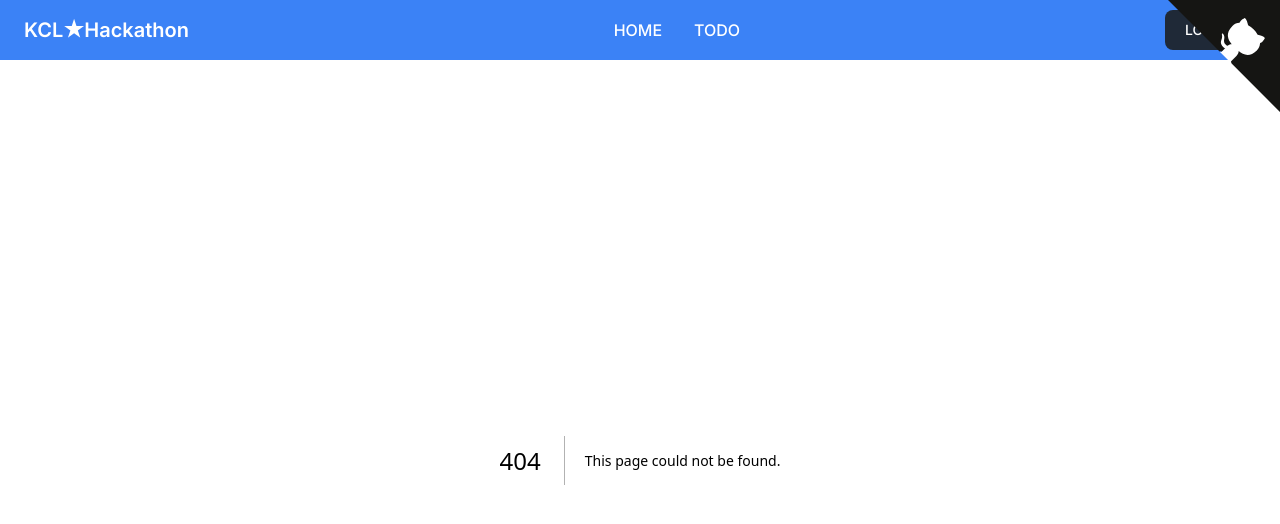
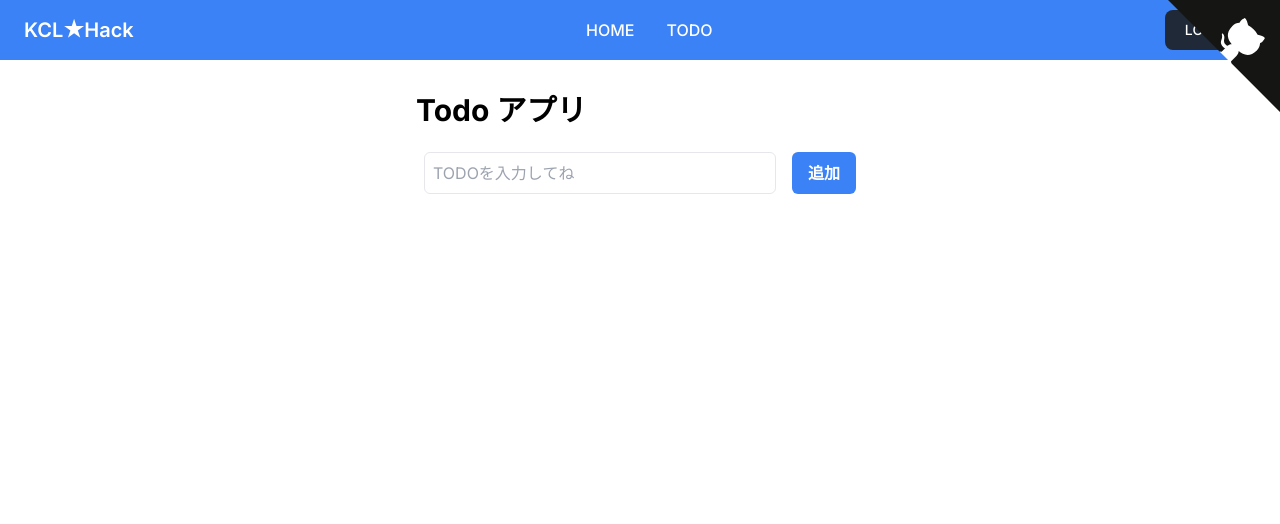
Before and after one commit to K-Kizuku/next-tutorial, a Next.js app: page /todo in a window 1280 px wide. Before the commit this address had no page. Shown: the top 524 px of the page. Built offline with nearby package versions, Linux system fonts and the light colour scheme.

Commit message:
[add] todoの実装

```diff
--- a/package.json
+++ b/package.json
@@ -19,6 +19,7 @@
     "postcss": "8.4.24",
     "react": "18.2.0",
     "react-dom": "18.2.0",
+    "react-icons": "^4.10.1",
     "tailwindcss": "3.3.2",
     "typescript": "5.1.6"
   },
--- a/src/components/Header.tsx
+++ b/src/components/Header.tsx
@@ -1,12 +1,13 @@
 import Link from "next/link";
+import { FC } from "react";
 
-const Header = () => {
+const Header: FC = () => {
   return (
     <header>
       <nav className=" bg-blue-500 border-gray-200 px-4 lg:px-6 py-2.5 ">
         <div className="flex flex-wrap justify-between items-center mx-auto max-w-screen-xl">
           <span className="self-center text-xl font-semibold whitespace-nowrap text-white">
-            KCL★Hackathon
+            KCL★Hack
           </span>
           <div className="flex items-center lg:order-2">
             <Link
@@ -16,6 +17,7 @@ const Header = () => {
               LOGIN
             </Link>
           </div>
+
           <div
             className="hidden justify-between items-center w-full lg:flex lg:w-auto lg:order-1"
             id="mobile-menu-2"
--- a/src/components/Octcat.tsx
+++ b/src/components/Octcat.tsx
@@ -1,4 +1,6 @@
-const Octcat = () => {
+import { FC } from "react";
+
+const Octcat: FC = () => {
   return (
     <a
       href="https://github.com/K-Kizuku/next-tutorial"
--- a/src/pages/index.tsx
+++ b/src/pages/index.tsx
@@ -1,14 +1,14 @@
-import Image from "next/image";
-import { Inter } from "next/font/google";
 import Link from "next/link";
-
-const inter = Inter({ subsets: ["latin"] });
 
 export default function Home() {
   return (
-    <div className="">
-      <div>Welcome to KCL!!</div>
-      <Link href="/todo">TODOアプリのページに移動</Link>
+    <div className="flex items-center justify-center mt-24">
+      <div className="text-center">
+        <div className=" text-6xl font-bold mb-4">Welcome to KCL!!</div>
+        <Link href="/todo" className="text-blue-500">
+          TODOアプリのページに移動
+        </Link>
+      </div>
     </div>
   );
 }
--- /dev/null
+++ b/src/pages/todo/index.tsx
@@ -0,0 +1,94 @@
+import { useState, FC, ChangeEvent, KeyboardEvent } from "react";
+import type { Todo } from "@/types/todo";
+import { FaRegTrashAlt } from "react-icons/fa";
+
+const TodoApp: FC = () => {
+  const [todos, setTodos] = useState<Todo[]>([]);
+  const [inputValue, setInputValue] = useState("");
+
+  const handleInputChange = (e: ChangeEvent<HTMLInputElement>) => {
+    setInputValue(e.target.value);
+  };
+
+  const handleAddTodo = () => {
+    if (inputValue.trim() !== "") {
+      const newTodo: Todo = {
+        id: Date.now(),
+        text: inputValue,
+        completed: false,
+      };
+
+      setTodos((prevTodos) => [...prevTodos, newTodo]);
+      setInputValue("");
+    }
+  };
+
+  const handleToggleComplete = (id: number) => {
+    setTodos((prevTodos) =>
+      prevTodos.map((todo) =>
+        todo.id === id ? { ...todo, completed: !todo.completed } : todo
+      )
+    );
+  };
+
+  const handleDeleteTodo = (id: number) => {
+    setTodos((prevTodos) => prevTodos.filter((todo) => todo.id !== id));
+  };
+
+  const handleKeyDown = (e: KeyboardEvent<HTMLInputElement>) => {
+    if (e.nativeEvent.isComposing || e.key !== "Enter") {
+      return;
+    }
+    handleAddTodo();
+  };
+
+  return (
+    <div className="max-w-lg mx-auto p-8">
+      <h1 className="text-3xl font-bold mb-4">Todo アプリ</h1>
+
+      <div className="flex mb-4">
+        <input
+          type="text"
+          className="rounded-md m-2 p-2 flex-1 border outline-none focus:ring-2 focus:ring-blue-500"
+          placeholder="TODOを入力してね"
+          value={inputValue}
+          onChange={handleInputChange}
+          onKeyDown={handleKeyDown}
+        />
+        <button
+          className="rounded-md m-2 px-4 py-2 bg-blue-500 text-white font-semibold"
+          onClick={handleAddTodo}
+        >
+          追加
+        </button>
+      </div>
+
+      <ul className="space-y-2">
+        {todos.map((todo) => (
+          <li
+            key={todo.id}
+            className={`flex items-center ${
+              todo.completed ? "line-through text-gray-400" : ""
+            }`}
+          >
+            <input
+              type="checkbox"
+              checked={todo.completed}
+              onChange={() => handleToggleComplete(todo.id)}
+              className="mr-2 form-checkbox"
+            />
+            <span>{todo.text}</span>
+            <button
+              className="ml-auto text-red-500"
+              onClick={() => handleDeleteTodo(todo.id)}
+            >
+              <FaRegTrashAlt />
+            </button>
+          </li>
+        ))}
+      </ul>
+    </div>
+  );
+};
+
+export default TodoApp;
--- /dev/null
+++ b/src/types/todo.ts
@@ -0,0 +1,5 @@
+export type Todo = {
+  id: number;
+  text: string;
+  completed: boolean;
+};
```
Also changed, not shown: 1 other file (tests, documents, lock files or other folders).
